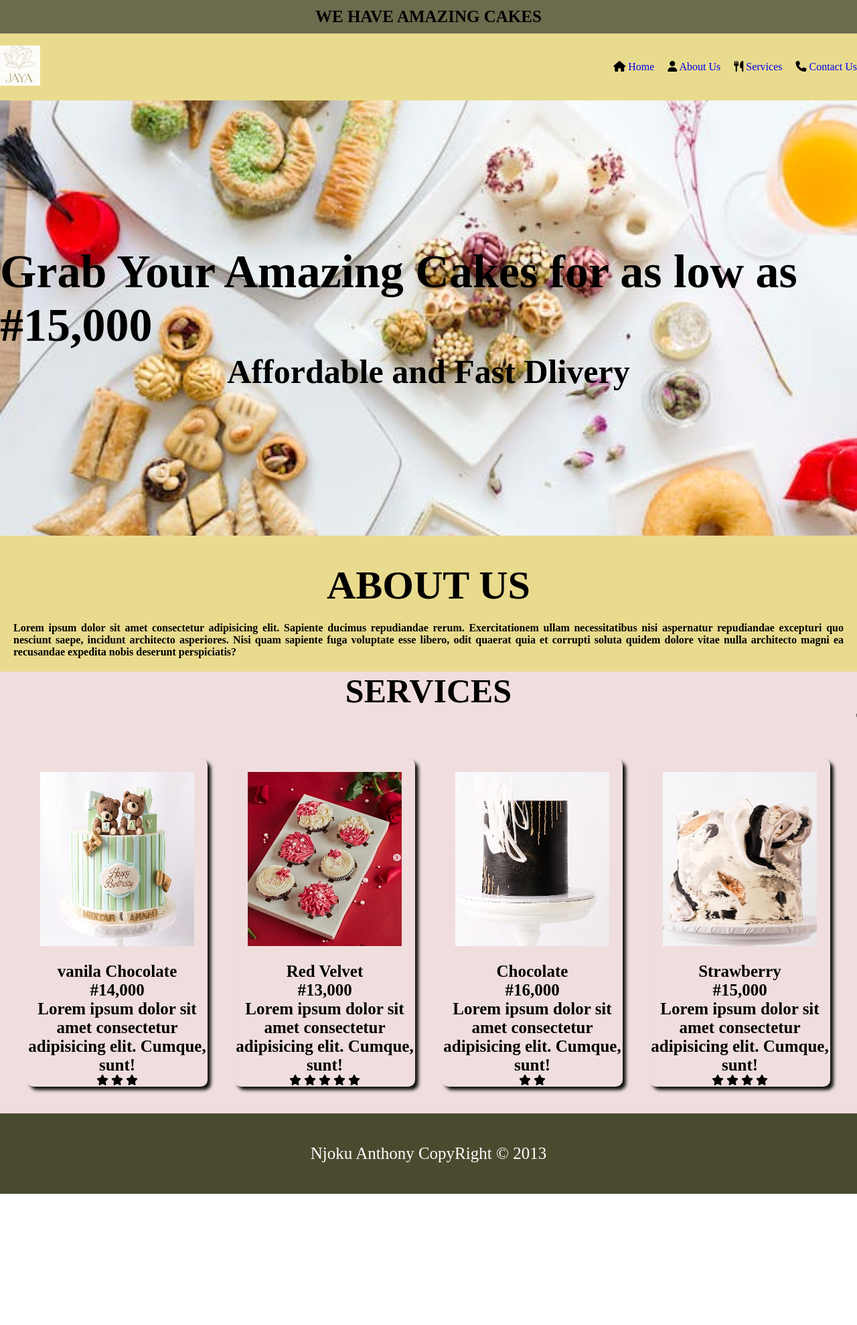
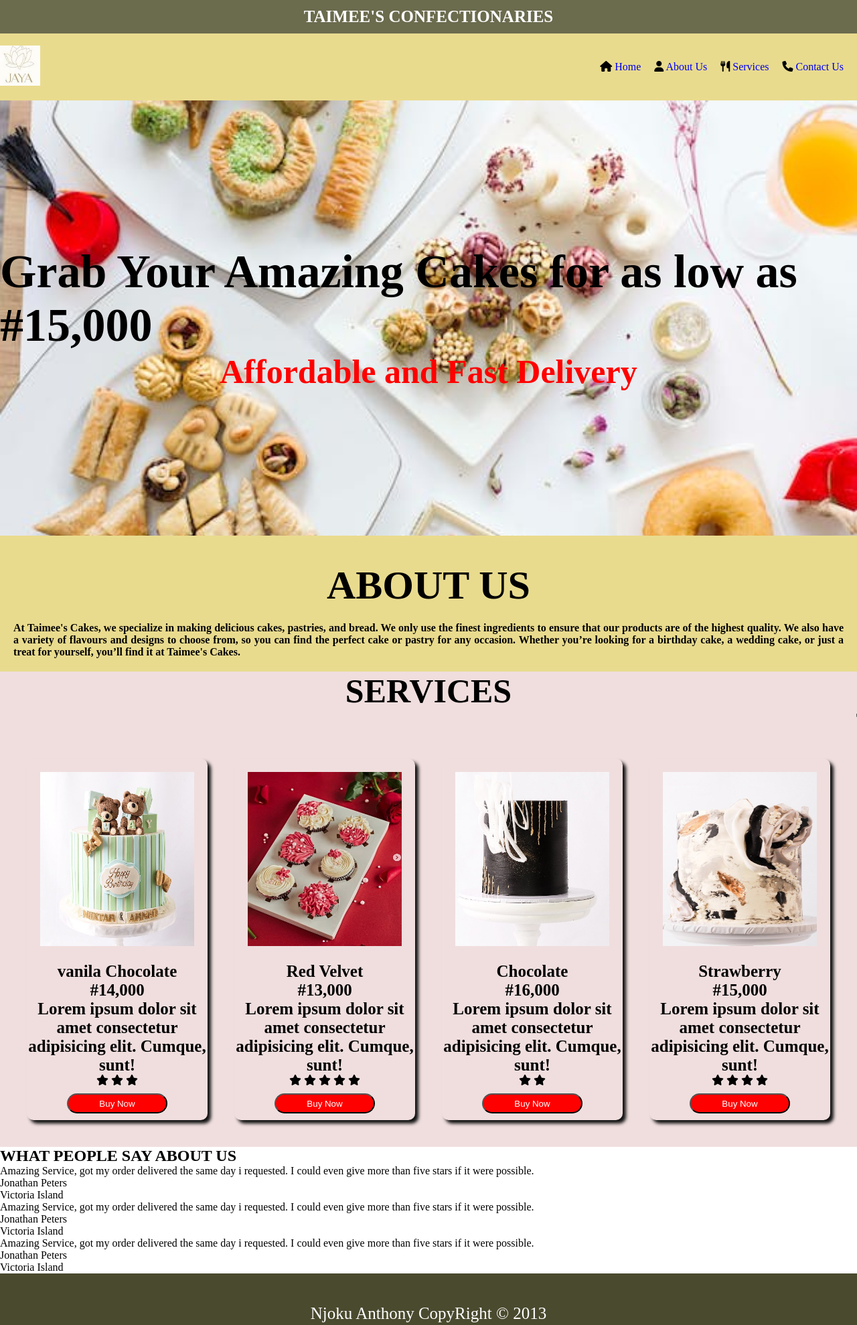
Before and after one commit to NjokuAnthony/sheet, a plain HTML site: page index.html in a window 1280 px wide. Shown: the whole page at 67% size. Before the commit the page ends 1783 px from the top, so only its background shows below. Drawn offline with Linux system fonts and the light colour scheme.

Commit message:
added codes

```diff
--- a/index.html
+++ b/index.html
@@ -12,12 +12,12 @@
     <header>
         <nav class="left">
             <p>
-                WE HAVE AMAZING CAKES
+                TAIMEE'S CONFECTIONARIES
             </p>
         </nav>
         <nav class="right">
             <div class="logo"><img src="/images/sheet1.jpeg" alt=""></div>
-            <div>
+            <div class="links">
                 <ul>
                     <li><i class="fa fa-home" aria-hidden="true"></i> <a href="#">Home</a></li>
                     <li><i class="fa fa-user" aria-hidden="true"></i> <a href="#">About Us</a></li>
@@ -36,7 +36,7 @@
             Grab Your Amazing Cakes for as low as #15,000
         </h1>
         <h3>
-            Affordable and Fast Dlivery
+            Affordable and Fast Delivery
         </h3>
     </main>
     <section class="about">
@@ -44,7 +44,7 @@
             ABOUT US
         </h2>
         <p>
-            Lorem ipsum dolor sit amet consectetur adipisicing elit. Sapiente ducimus repudiandae rerum. Exercitationem ullam necessitatibus nisi aspernatur repudiandae excepturi quo nesciunt saepe, incidunt architecto asperiores. Nisi quam sapiente fuga voluptate esse libero, odit quaerat quia et corrupti soluta quidem dolore vitae nulla architecto magni ea recusandae expedita nobis deserunt perspiciatis?
+            At Taimee's Cakes, we specialize in making delicious cakes, pastries, and bread. We only use the finest ingredients to ensure that our products are of the highest quality. We also have a variety of flavours and designs to choose from, so you can find the perfect cake or pastry for any occasion. Whether you’re looking for a birthday cake, a wedding cake, or just a treat for yourself, you’ll find it at Taimee's Cakes.
         </p>
     </section>
     <section class="services">
@@ -72,6 +72,9 @@
                     <i class="fa fa-star" aria-hidden="true"></i>
                     <i class="fa fa-star" aria-hidden="true"></i>
                 </div>
+                <div class="buy">
+                    <button type="submit">Buy Now</button>
+                </div>
             </div>
             <div class="card">
                 <img src="./images/sheet4.jpeg" alt="">
@@ -89,6 +92,9 @@
                     <i class="fa fa-star" aria-hidden="true"></i>
                     <i class="fa fa-star" aria-hidden="true"></i>
                 </div>
+                <div class="buy">
+                    <button type="submit">Buy Now</button>
+                </div>
             </div>
             <div class="card">
                 <img src="./images/sheet2.jpeg" alt="">
@@ -102,6 +108,9 @@
                 <div class="iconcontainer">
                     <i class="fa fa-star" aria-hidden="true"></i>
                     <i class="fa fa-star" aria-hidden="true"></i>
+                </div>
+                <div class="buy">
+                    <button type="submit">Buy Now</button>
                 </div>
             </div>
             <div class="card">
@@ -119,11 +128,38 @@
                     <i class="fa fa-star" aria-hidden="true"></i>
                     <i class="fa fa-star" aria-hidden="true"></i>
                 </div>
+                <div class="buy">
+                    <button type="submit">Buy Now</button>
+                </div>
             </div>
         </div>
     </section>
+    <article class="review">
+        <h1>WHAT PEOPLE SAY ABOUT US</h1>
+        <div class="post">
+            <p>Amazing Service, got my order delivered the same day i requested. I could even give more than five stars if it were possible.</p>
+            <p><span>Jonathan Peters</span></p>
+            <p>Victoria Island</p>
+        </div>
+        <div class="post">
+            <p>Amazing Service, got my order delivered the same day i requested. I could even give more than five stars if it were possible.</p>
+            <p><span>Jonathan Peters</span></p>
+            <p>Victoria Island</p>
+        </div>
+        <div class="post">
+            <p>Amazing Service, got my order delivered the same day i requested. I could even give more than five stars if it were possible.</p>
+            <p><span>Jonathan Peters</span></p>
+            <p>Victoria Island</p>
+        </div>
+    </article>
     <footer>
-        Njoku Anthony CopyRight &copy 2013
+        <div>
+            Njoku Anthony CopyRight &copy 2013
+        </div>
+        <div>
+            <img src="" alt="">
+        </div>
+
     </footer>
 
 </body>
--- a/style.scss
+++ b/style.scss
@@ -29,7 +29,7 @@ header {
         font-weight: bold;
         font-size: 25px;
        @include tonyCenter();
-        color: #000;
+        color: #fff;
         // position: fixed;
     }
     .right {
@@ -38,7 +38,7 @@ header {
         display: flex;
         justify-content: space-between;
         align-items: center;
-        box-shadow: 5px 5px 5px black;
+        // box-shadow: 5px 5px 5px black;
         background-color: $primary-color;
 
         @media (max-width: 600px) {
@@ -52,21 +52,30 @@ header {
                 width: 60px;
             }
 
+            .links{
+                padding: 20px;
+            }
+
             ul {
                 list-style: none;
                 display: flex;
 
                 li{
                     padding-left: 20px;
+                    @media (max-width: 600px){
+                        display: none;
+                    }
 
                     a{
                         text-decoration: none;
-                        @media (max-width: 600px){
-                            display: none;
-                        }
+                        // @media (max-width: 600px){
+                        //     display: none;
+                        // }
 
                         &:hover{
-                            color: $primary-color;
+                            color: #101010;
+                            text-transform: uppercase;
+                            font-weight: bold;
                         }
                     }
                 }
@@ -75,6 +84,13 @@ header {
                 display: none;
                 @media (max-width: 600px){
                     display: flex;
+                    font-size: 40px;
+
+                    &:hover{
+                        font-size: 50px;
+                        color: red;
+                        cursor: pointer;
+                    }
                 }
             }
     }
@@ -99,6 +115,7 @@ main {
     }
     h3{
         font-size: 50px;
+        color: #ff0000;
         @media (max-width: 600px){
             font-size: 30px;
         }
@@ -125,6 +142,12 @@ main {
 
         @media(max-width:600px){
             font-size: 40px;
+
+            &:hover{
+                color: #ff0000;
+                font-size: 50px;
+                transition: 1s ease-in-out;
+            }
         }
     }
     p{
@@ -145,6 +168,12 @@ main {
 
         @media(max-width:600px){
             font-size: 30px;
+
+            &:hover{
+                color: #ff0000;
+                font-size: 40px;
+                transition: 1s ease-in-out;
+            }
         }
     }
     p{
@@ -173,12 +202,37 @@ main {
                 color: black;
                 // font-size: 30px;
             }
+            .buy{
+                button{
+                width: 150px;
+                height: 30px;
+                margin: 10px;
+                padding: 5px;
+                color: #fff;
+                background-color: red;
+                align-items: center;
+                border-radius: 20px;
+
+                &:hover{
+                    background: $primary-color;
+                    color: #101010;
+                }
+                }
+            }
 
             img {
                 width: 100%;
                 height: 300px;
                 padding: 20px;
                 border-radius: 10px;
+            }
+
+            &:hover {
+                background: #6b6b4e;
+                color: #fff;
+                // font-size: 30px;
+                transition: 1s ease-in-out;
+
             }
         }
     }
```
Also changed, not shown: style.css, 1 other file.
